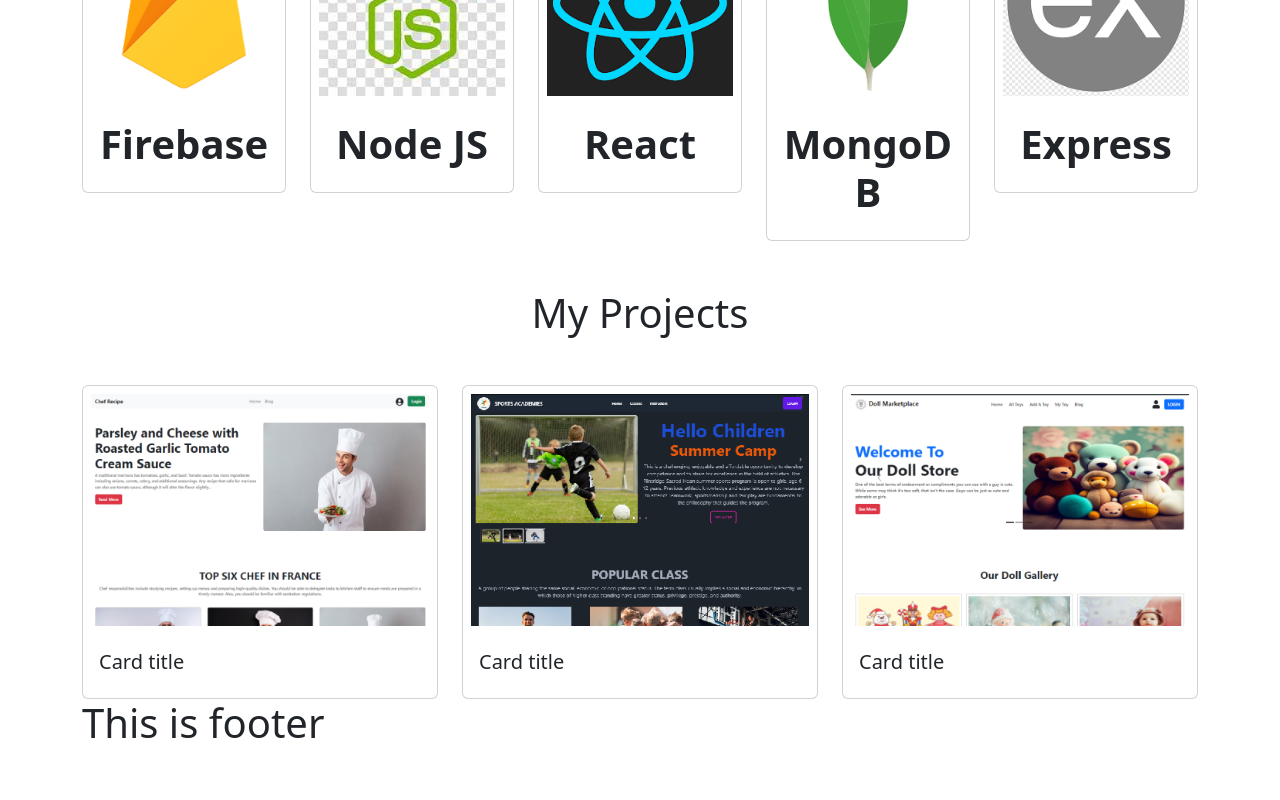
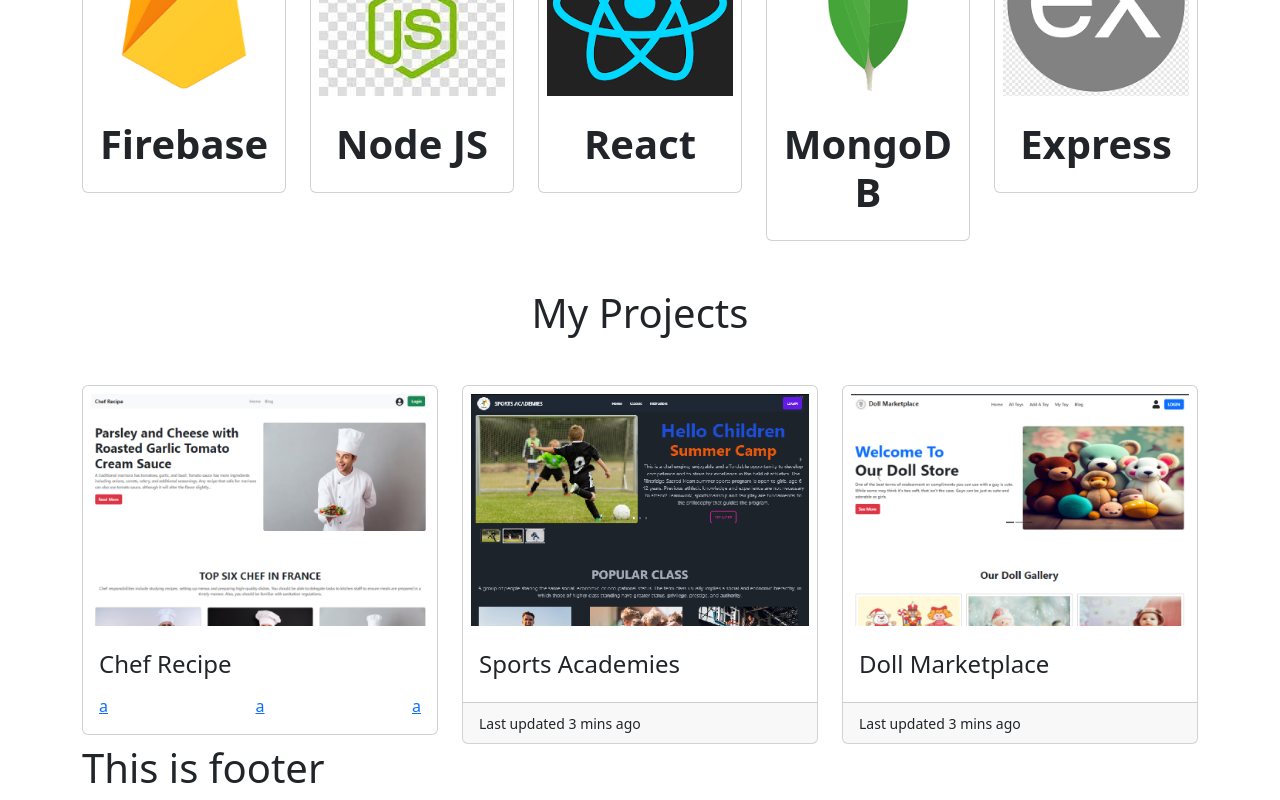
Before and after one commit to imranahmed20/my-portfolio, a React (Vite) app: page / in a window 1280 px wide. Shown: the part 1855-2655 px from the top of the page. Before the commit the page ends 2610 px from the top, so only its background shows below. Built offline with nearby package versions, Linux system fonts and the light colour scheme.

Commit message:
a tag and title added

```diff
--- a/src/Component/Projects/Projects.jsx
+++ b/src/Component/Projects/Projects.jsx
@@ -12,17 +12,24 @@
                     <div className="card">
                         <img src={project1} className="card-img-top p-2" alt="..." />
                         <div className="card-body">
-                            <h5 className="card-title">Card title</h5>
+                            <h4 className="card-title">Chef Recipe</h4>
+                            <div className='d-flex justify-content-between align-items-center mt-3'>
+                                <a href="https://github.com/imranahmed20/chef-recipe-client" title='Github Client'>a</a>
+                                <a href="https://github.com/imranahmed20/chef-recipe-server">a</a>
+                                <a href="https://chef-recipe-client-15e57.web.app">a</a>
+                            </div>
+                        </div>
 
-                        </div>
                     </div>
                 </div>
                 <div className="col">
                     <div className="card">
                         <img src={project2} className="card-img-top p-2" alt="..." />
                         <div className="card-body">
-                            <h5 className="card-title">Card title</h5>
-
+                            <h4 className="card-title">Sports Academies</h4>
+                        </div>
+                        <div class="card-footer">
+                            <small class="">Last updated 3 mins ago</small>
                         </div>
                     </div>
                 </div>
@@ -30,8 +37,10 @@
                     <div className="card">
                         <img src={project3} className="card-img-top p-2" alt="..." />
                         <div className="card-body">
-                            <h5 className="card-title">Card title</h5>
-
+                            <h4 className="card-title">Doll Marketplace</h4>
+                        </div>
+                        <div class="card-footer">
+                            <small class="">Last updated 3 mins ago</small>
                         </div>
                     </div>
                 </div>
```
